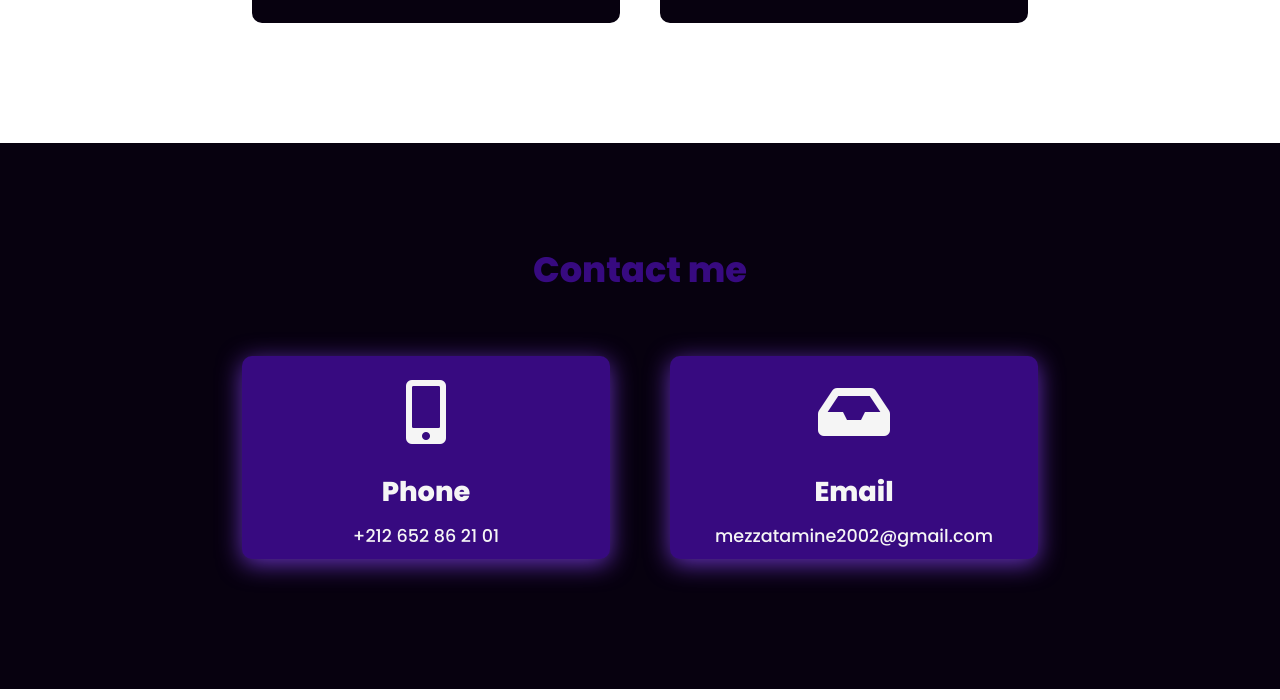
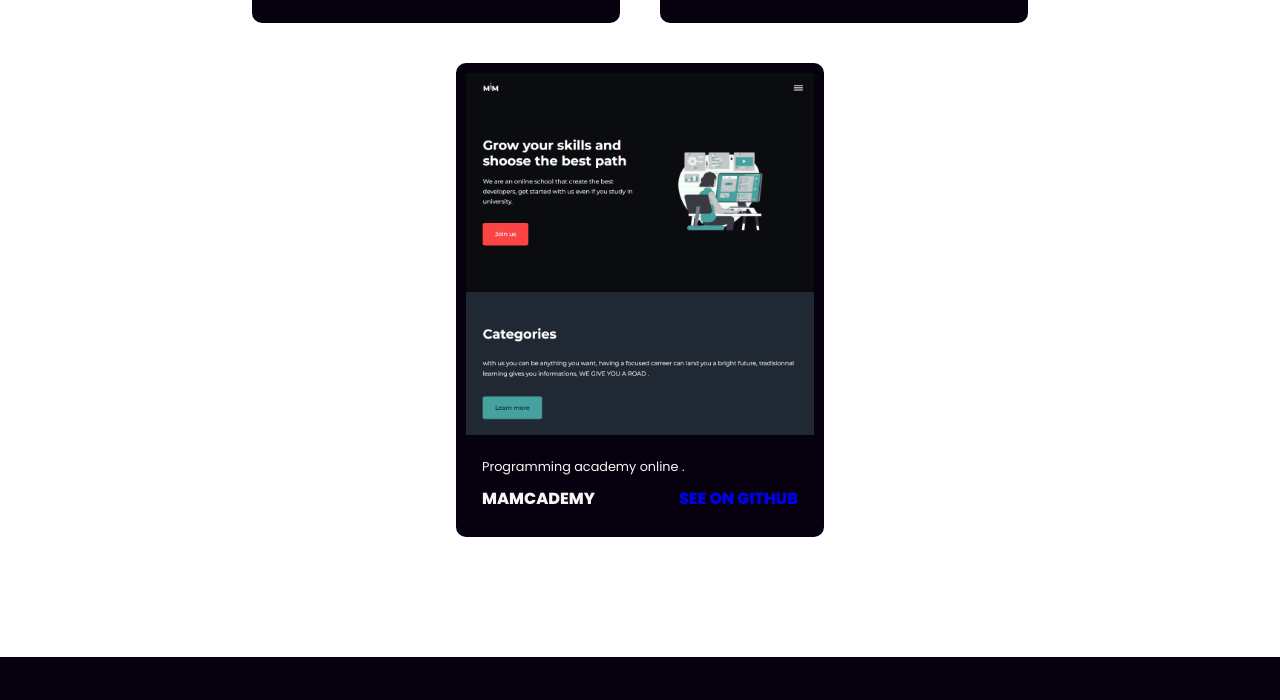
Before and after one commit to mezz01/m01, a plain HTML site: page index.html in a window 1280 px wide. Shown: the part 3688-4388 px from the top of the page. Drawn offline with Linux system fonts and the light colour scheme.

Commit message:
adding a new project

```diff
--- a/index.html
+++ b/index.html
@@ -173,6 +173,21 @@
     </strong>
    </div>
 </div>
+
+
+
+<div class="pro-window">
+  <div class="pro-image">
+     <img src="images/img3.PNG">
+  </div>
+  <div class="pro-info">
+    <p class="pro-catg">Programming academy online .</p>
+  <strong class="pro-title">
+     <span>MAMcademy</span>
+     <a href="https://github.com/mezzat01/m01" class="details" target="_blank">See on Github</a>
+  </strong>
+ </div>
+</div>
 </div>
 </section>
 <!--Contacts phone&email-->
```
Also changed, not shown: images/img3.PNG (added).
